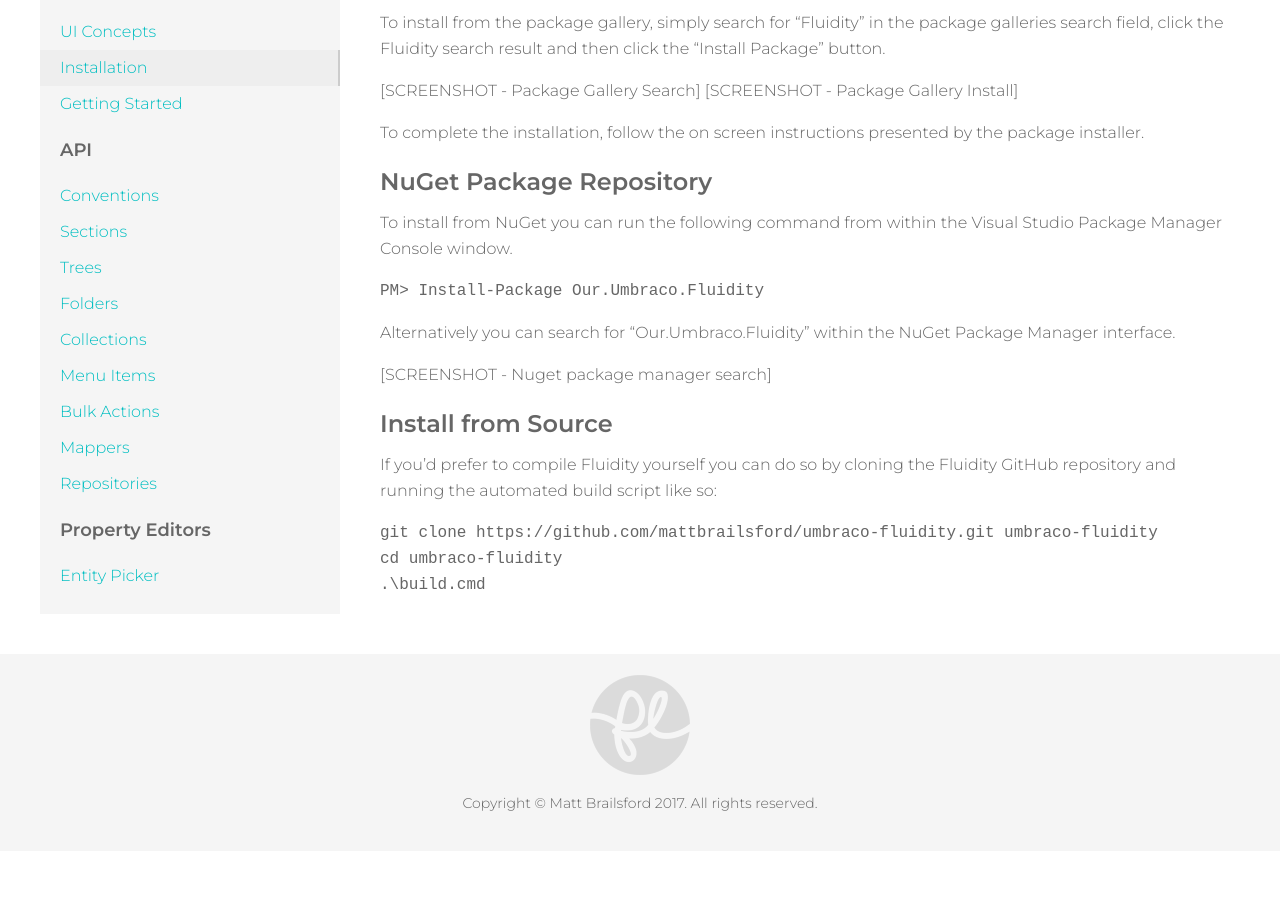
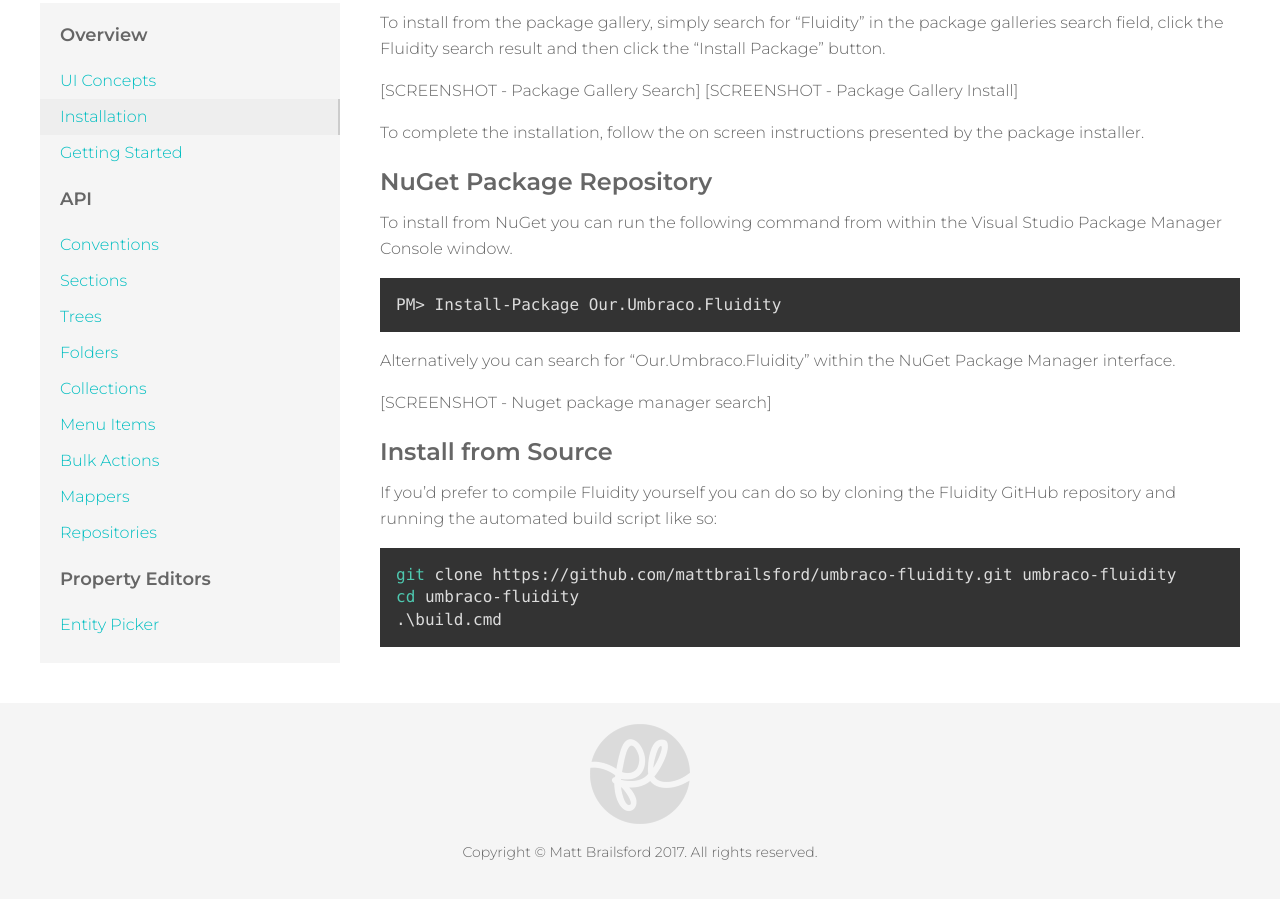
Before and after one commit to mattbrailsford/umbraco-fluidity, a Jekyll site: the page built from docs/_pages/01-overview-01-installation.md, in a window 1280 px wide and 900 px high, scrolled down 725 px. Built offline with Jekyll 4.4.1, drawn with Linux system fonts in a browser that asks for light colours; before the commit the page ends 1576 px from its top, so only the background shows below that.

Commit message:
Added language to installation code snippets

`````diff
--- a/docs/_pages/01-overview-01-installation.md
+++ b/docs/_pages/01-overview-01-installation.md
@@ -29,7 +29,7 @@
 
 To install from NuGet you can run the following command from within the Visual Studio Package Manager Console window.
 
-````
+````bash
 PM> Install-Package Our.Umbraco.Fluidity
 ````
 
@@ -41,7 +41,7 @@
 
 If you’d prefer to compile Fluidity yourself you can do so by cloning the Fluidity GitHub repository and running the automated build script like so:
 
-````
+````bash
 git clone https://github.com/mattbrailsford/umbraco-fluidity.git umbraco-fluidity
 cd umbraco-fluidity
 .\build.cmd
`````
